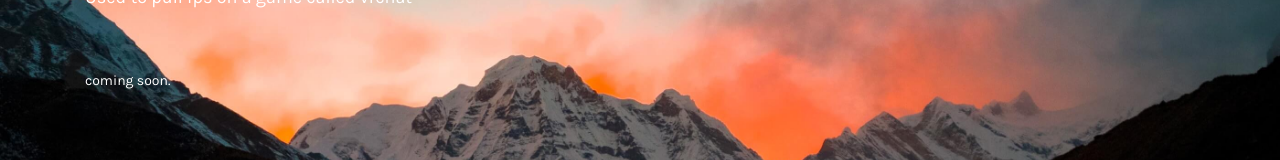
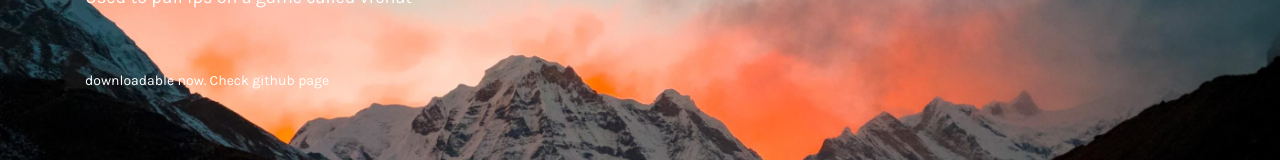
Before and after one commit to SgtGigdi/VRCHAT-IPPULLER, a plain HTML site: page index.html in a window 1280 px wide. Shown: the part 403-563 px from the top of the page. Drawn offline with nearby package versions, Linux system fonts and the light colour scheme.

Commit message:
Update index.html

```diff
--- a/index.html
+++ b/index.html
@@ -30,7 +30,7 @@
             <h1 class="page-title">VrChat IP Puller coming soon</h1>
             <p class="page-description">Used to pull ips on a game called vrchat
             </p>
-            <p>coming soon.</p>
+            <p>downloadable now. Check github page</p>
             </nav>
         </div>
     </main>
```
